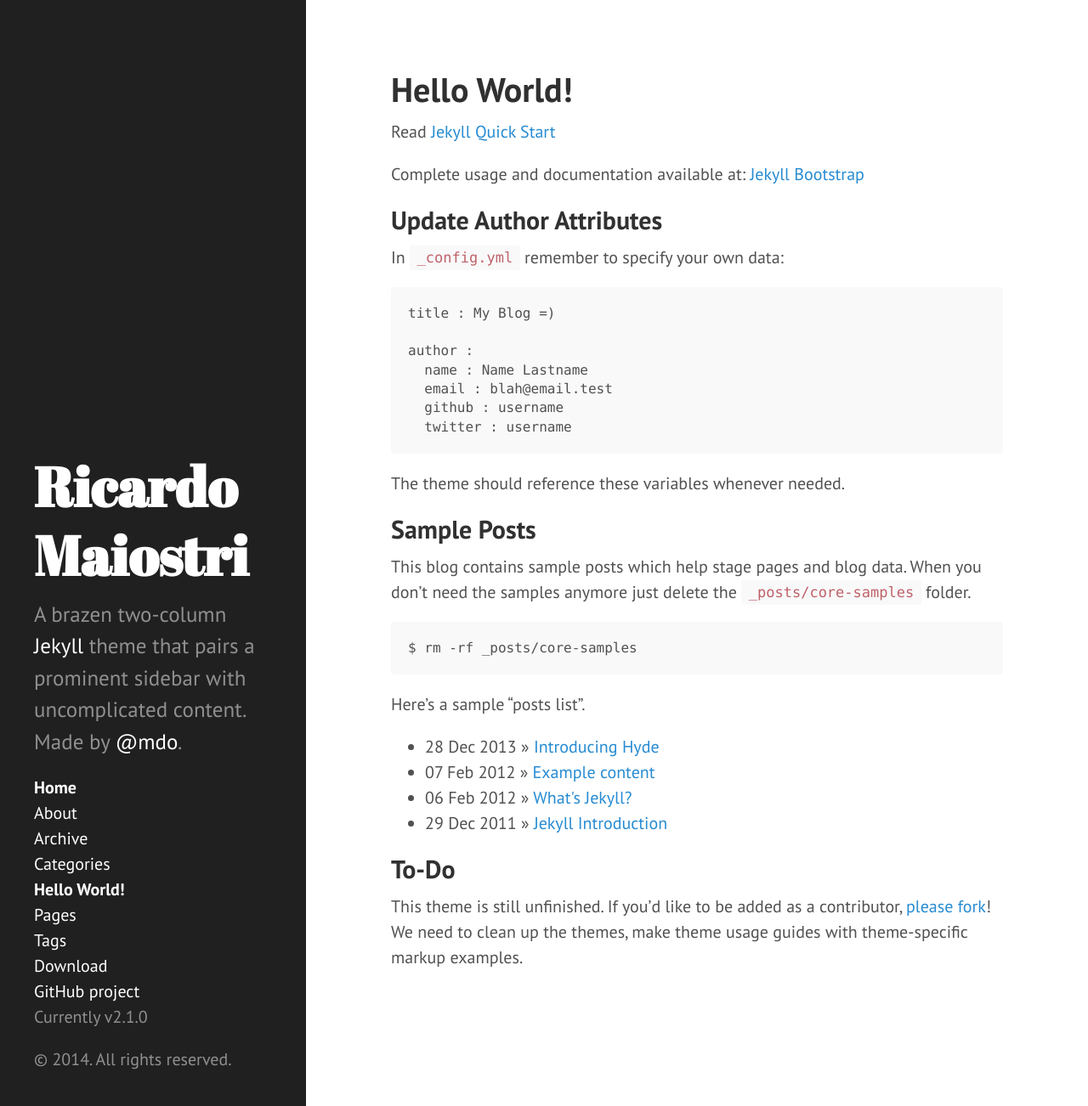
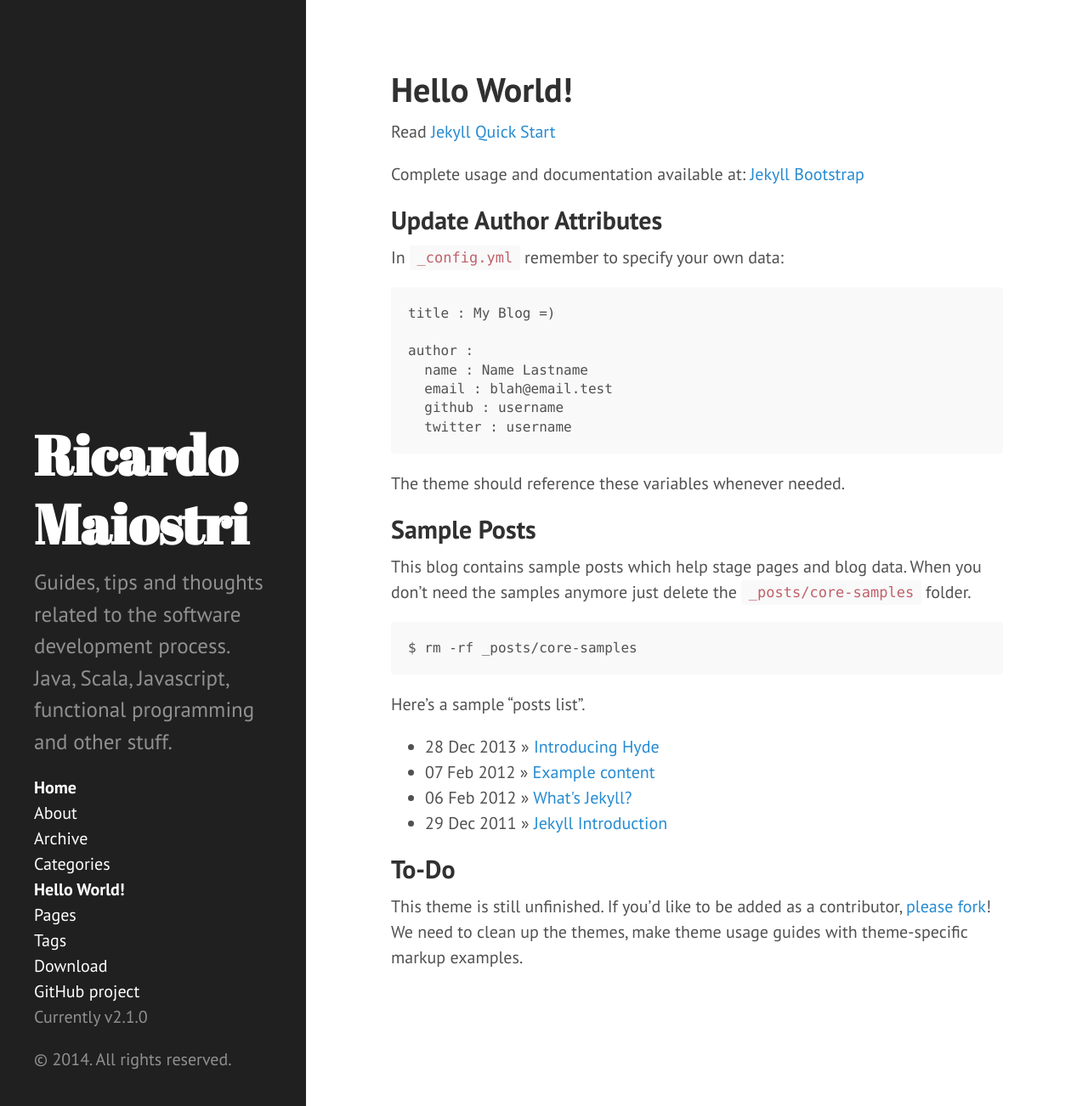
Before and after one commit to maiostri/maiostri.github.io, a Jekyll site: the page built from index.md, in a window 1280 px wide and 1302 px high. Shown: the whole window at 85% size. Built offline with Jekyll 4.4.1, drawn with Linux system fonts in a browser that asks for light colours; Markdown is read by kramdown in place of the engine named in the settings; the list of posts is cut into pages by our own code.

Commit message:
Update _config.yml
Description changed.

```diff
--- a/_config.yml
+++ b/_config.yml
@@ -8,7 +8,7 @@ permalink:        pretty
 # Setup
 title:            Ricardo Maiostri
 tagline:          'Software Passionate'
-description:      'A brazen two-column <a href="http://jekyllrb.com" target="_blank">Jekyll</a> theme that pairs a prominent sidebar with uncomplicated content. Made by <a href="https://twitter.com/mdo" target="_blank">@mdo</a>.'
+description:      'Guides, tips and thoughts related to the software development process. Java, Scala, Javascript, functional programming and other stuff.'
 baseurl:          /
 
 author:
```
